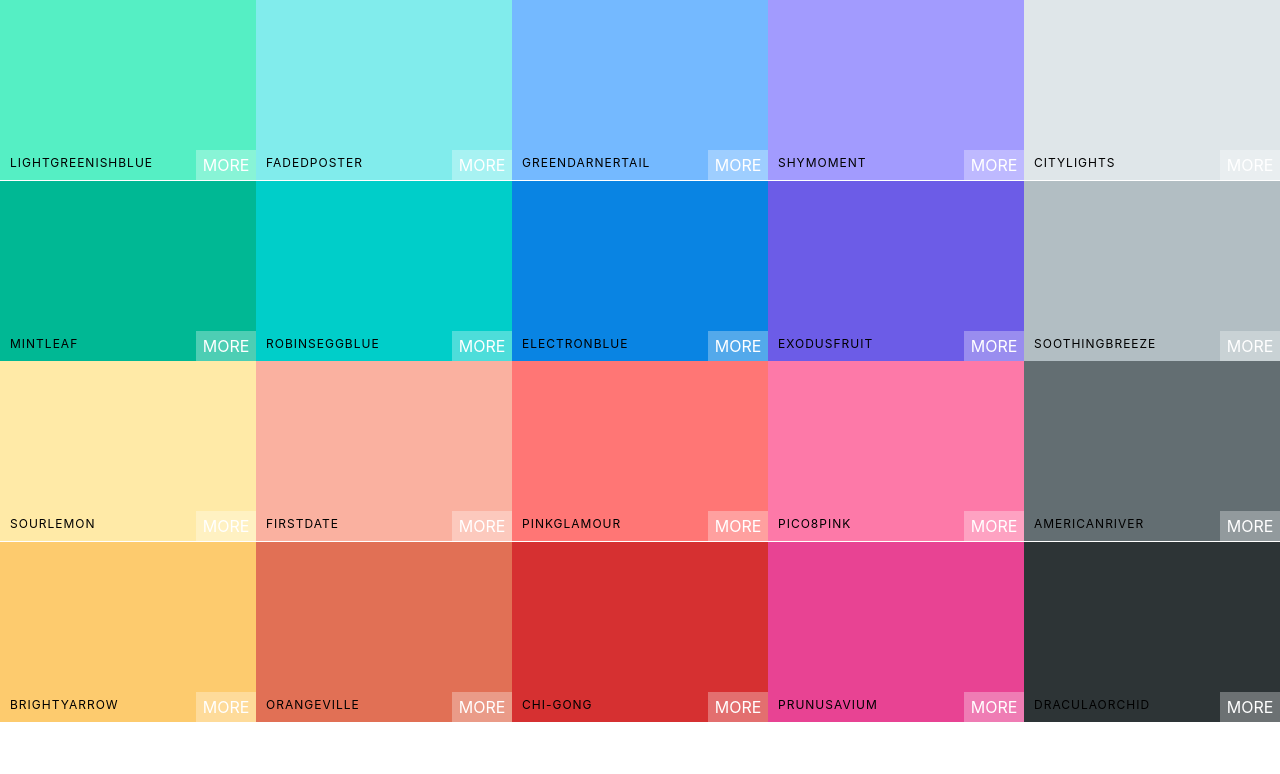
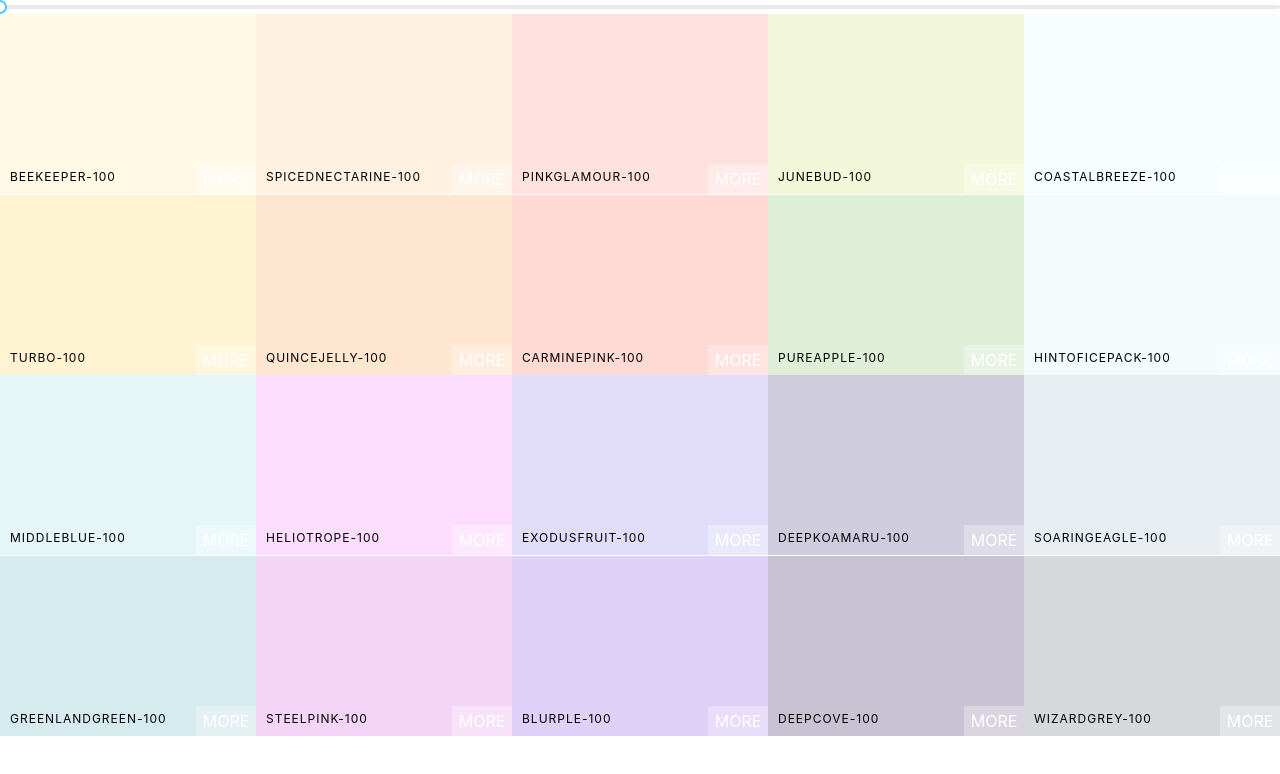
Before and after one commit to peshotan/WEBAPP-for-selecting-colors, a React (Create React App) app: page / in a window 1280 px wide. Shown: the top 774 px of the page. Built offline with nearby package versions, Linux system fonts and the light colour scheme.

Commit message:
add unstyled slider

```diff
--- a/package.json
+++ b/package.json
@@ -4,6 +4,7 @@
   "private": true,
   "dependencies": {
     "chroma-js": "^2.0.4",
+    "rc-slider": "^8.6.13",
     "react": "^16.8.6",
     "react-copy-to-clipboard": "^5.0.1",
     "react-dom": "^16.8.6",
--- a/src/App.js
+++ b/src/App.js
@@ -10,13 +10,17 @@ class App extends React.Component{
 
   render() {
 
+      // we are using the generateNewPallete function to generate a newPalletes with all the shades from
+      // 50 level to 900;
+      // level 50 will be ignored
+
       console.log(generateNewPallete(SeedColors[4]));
 
       return (
           <div className={"App"}>
 
               <div>
-                  <Pallete {...SeedColors[3]} />
+                  <Pallete pallete={generateNewPallete(SeedColors[4])} />
               </div>
           </div>
       )
--- a/src/ColorBox.js
+++ b/src/ColorBox.js
@@ -26,26 +26,28 @@ class ColorBox extends Component {
 
     render() {
 
+        let name = this.props.name;
+        let color = this.props.color;
+
         let copingOrNot = "";
-
         (this.state.isCoping) ? copingOrNot = "colorbox__copy-overlay colorbox__copy-overlay__expanded" : copingOrNot = 'colorbox__copy-overlay';
 
         return(
-            <CopyToClipboard onCopy={this.handleClick} text={this.props.background.color}>
-                <div style={{background : this.props.background.color}} className={'colorbox'}>
+            <CopyToClipboard onCopy={this.handleClick} text={name}>
+                <div style={{background : color}} className={'colorbox'}>
 
-                    <div style={{background : this.props.background.color}} className={copingOrNot}>
+                    <div style={{background : color}} className={copingOrNot}>
                     </div>
 
                     <div className={`colorbox__copy-msg ${this.state.isCoping && "show"}`}>
                         <h1>COPIED!</h1>
-                        <p>{this.props.background.color}</p>
+                        <p>{color}</p>
                     </div>
 
 
                     <div className={"colorbox__copy-container"}>
                     <div className={"colorbox__box-content"}>
-                        <span>{this.props.background.name}</span>
+                        <span>{name}</span>
                     </div>
                     <button className={"colorbox__copy-button"}>Copy</button>
                     </div>
--- a/src/Pallete.js
+++ b/src/Pallete.js
@@ -1,19 +1,41 @@
 import React , {Component} from 'react';
 import ColorBox from './ColorBox';
+import Slider, { Range } from 'rc-slider';
+import 'rc-slider/assets/index.css';
 import './Pallete.css'
 
 class Pallete extends Component {
 
+    constructor(props){
+        super(props);
+        this.state = {
+            level : 100
+        }
+
+        this.handleSlider = this.handleSlider.bind(this)
+    }
+
+    handleSlider(value){
+        //value is the value returned from slide Component
+        this.setState({level : value},
+            ()=> console.log(this.state.level))
+
+    }
 
 
     render(){
+        let {level} = this.state;
+        let {colors} = this.props.pallete
 
-        const colorBoxes = this.props.colors.map((color,idx) => (
-            <ColorBox key={idx} background={color}  />
+        let selectedColorArray = colors[level];
+
+        const colorBoxes = selectedColorArray.map((color,idx) => (
+            <ColorBox key={idx} name={color.name} color={color.hex}  />
         ));
 
         return (
             <div className={'pallete'}>
+                <Slider defaultValue={level} min={100} max={900} step={100} onAfterChange={this.handleSlider}/>
                 {/*Navbar goes here*/}
                 <div className={'pallete__colors'}>
                     {colorBoxes}
--- a/src/practiceColorHelpers.js
+++ b/src/practiceColorHelpers.js
@@ -41,7 +41,7 @@ let generateNewPallete = (oldPalette) => {
                 {
                     name: `${color.name}-${levels[i]}`,
                     id : `${color.name.toLowerCase().replace(/ /g, "-")}`,
-                    hex : chroma(scale[i]).css(),
+                    hex : scale[i],
                     gb : chroma(scale[i]).css(),
                     rgba :  chroma(scale[i]).css().replace(")", ",1.0)")
                 }
@@ -54,8 +54,10 @@ let generateNewPallete = (oldPalette) => {
 };
 
 
-let getRange = (hexColor) => [chroma(hexColor).darken(1.7), hexColor, "fff"]
+// getScale uses getRange
+let getScale = (hexColor, numberOfColors) => chroma.scale(getRange(hexColor)).mode("lab").colors(numberOfColors);
 
-let getScale = (hexColor, numberOfColors) => chroma.scale(getRange(hexColor)).mode("lab").colors(numberOfColors)
+// getRange outputs an array with 3 values, start, middle, end
+let getRange = (hexColor) => [chroma(hexColor).darken(1.7), hexColor, "fff"];
 
 export {generateNewPallete}
```
Also changed, not shown: 1 other file (tests, documents, lock files or other folders).
